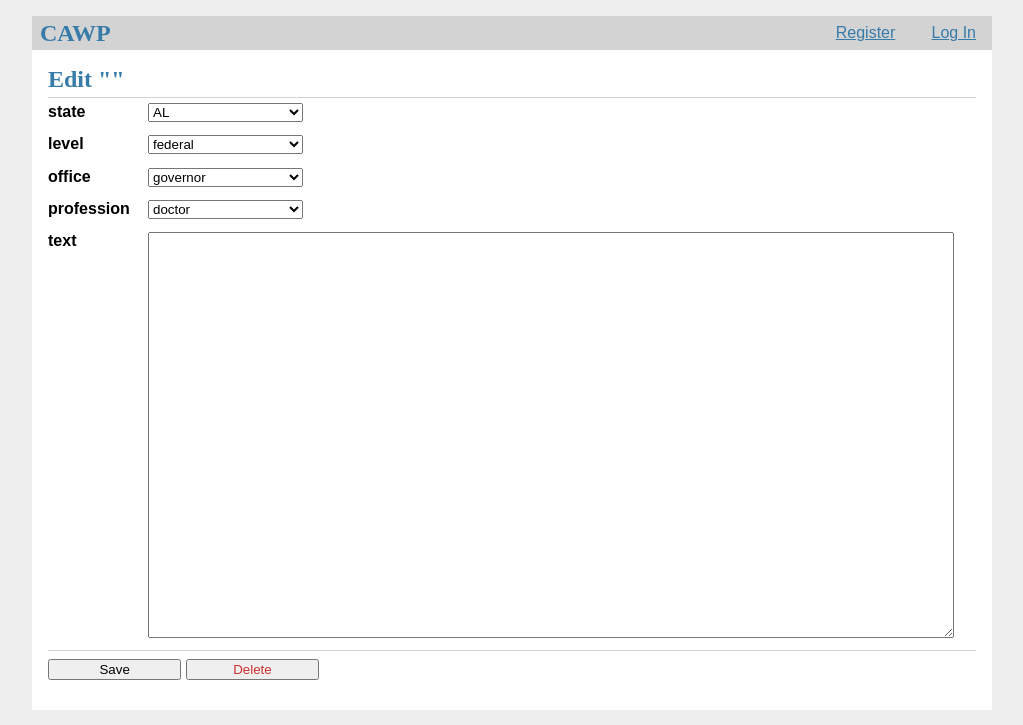
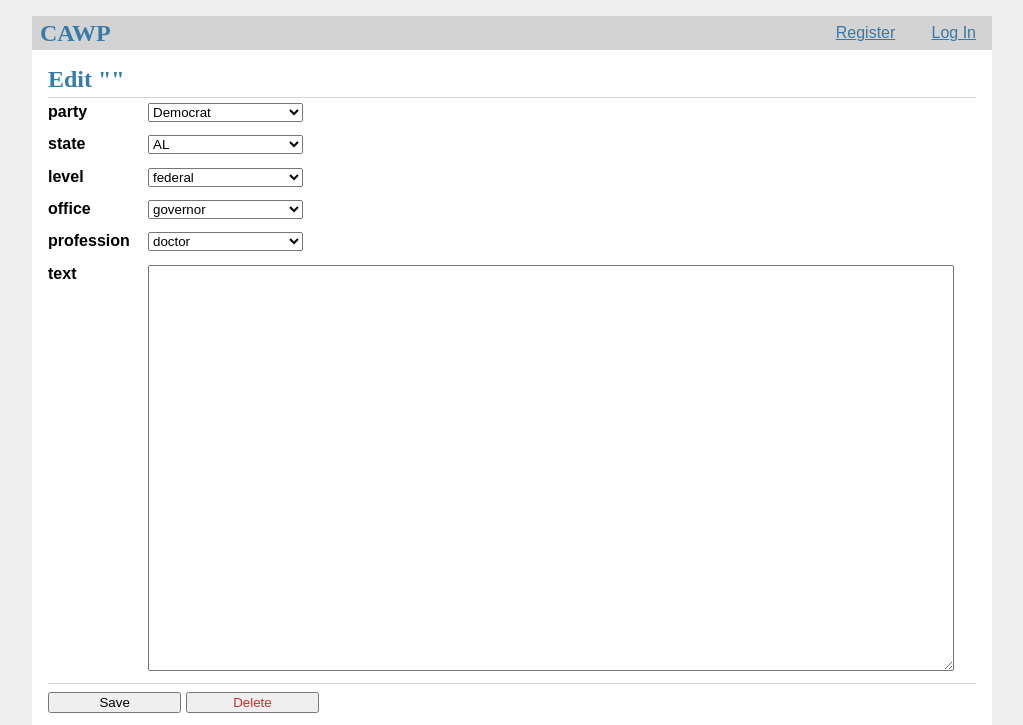
Before and after one commit to Tug63910/CAWP-Amarel, a Flask app: template CAWPr/templates/application/update.html in a window 1280 px wide. Shown: the top 725 px of the page, without its empty margins (128-1151 px from the left). Run offline with Flask 2, Linux system fonts and the light colour scheme; the template is opened without the code that fills it, so the values that code supplies are empty; some libraries are stand-ins or nearby versions.

Commit message:
Amarel-added party to candidate profile

```diff
--- a/CAWPr/application.py
+++ b/CAWPr/application.py
@@ -1,7 +1,7 @@
 import os
 import subprocess
 from flask import (
-	Blueprint, flash, g, redirect, render_template, request, url_for
+    Blueprint, flash, g, redirect, render_template, request, url_for
 )
 from werkzeug.exceptions import abort
 
@@ -15,95 +15,96 @@ bp=Blueprint('application',__name__)
 
 @bp.route('/')
 def index():
-	db=get_db()
-	db.execute(
-		'SELECT p.id, url, state, level, office, profession, created'
-		' FROM post p'
-		' ORDER BY created ASC'
-	)
-	posts=db.fetchall()
-	return render_template('application/index.html',posts=posts)
+    db=get_db()
+    db.execute(
+        'SELECT p.id, url, party, state, level, office, profession, created'
+        ' FROM post p'
+        ' ORDER BY created ASC'
+    )
+    posts=db.fetchall()
+    return render_template('application/index.html',posts=posts)
 
 
 @bp.route('/create', methods=('GET','POST'))
 @login_required
 def create():
-	bucket=GSbucket()
-	BUCKET=bucket.bucket
-	BLOB=bucket.blob
-	if request.method=='POST':
-		url=request.form['url']
-		error=None
+    bucket=GSbucket()
+    BUCKET=bucket.bucket
+    BLOB=bucket.blob
+    if request.method=='POST':
+        url=request.form['url']
+        error=None
 
-		if not url:
-			error='Url required'
+        if not url:
+            error='Url required'
 
-		if error is not None:
-			flash(error)
-		else:
-			db=get_db()
-			CAWPwd=os.path.join(os.getcwd(),"CAWPr/CAWPspider")
-			subprocess.run(["scrapy","crawl", "candidate","-a","url="+url,"-a","BUCKET_NAME="+BUCKET, "-a", "REMOTE_BLOB_NAME="+BLOB],cwd=CAWPwd)
-			text=download_blob(BUCKET,BLOB).decode('utf-8')
-			entry=classifier(text)
-			db.execute(
-				'INSERT INTO post (url, state, level, office, profession,text)'
-				' VALUES (%s,%s,%s,%s,%s,%s);',
-				(url,entry['state'],entry['level'],entry['office'],entry['profession'], entry['text'])
-			)
-			return redirect(url_for('application.index'))
+        if error is not None:
+            flash(error)
+        else:
+            db=get_db()
+            CAWPwd=os.path.join(os.getcwd(),"CAWPr/CAWPspider")
+            subprocess.run(["scrapy","crawl", "candidate","-a","url="+url,"-a","BUCKET_NAME="+BUCKET, "-a", "REMOTE_BLOB_NAME="+BLOB],cwd=CAWPwd)
+            text=download_blob(BUCKET,BLOB).decode('utf-8')
+            entry=classifier(text)
+            db.execute(
+                'INSERT INTO post (url, party, state, level, office, profession,text)'
+                ' VALUES (%s,%s,%s,%s,%s,%s,%s);',
+                (url,entry['party'],entry['state'],entry['level'],entry['office'],entry['profession'], entry['text'])
+            )
+            return redirect(url_for('application.index'))
 
-	return render_template('application/create.html')
+    return render_template('application/create.html')
 
 def get_post(post_id):
-	db=get_db()
-	db.execute(
-		'SELECT p.id, url, state, level, office, profession, text'
-		' FROM post p'
-		' WHERE p.id=%s;',
-		(post_id,)
-	)
-	post=db.fetchone()
+    db=get_db()
+    db.execute(
+        'SELECT p.id, url, party, state, level, office, profession, text'
+        ' FROM post p'
+        ' WHERE p.id=%s;',
+        (post_id,)
+    )
+    post=db.fetchone()
 
-	if post is None:
-		abort(404,"Post id {0} doesn't exist.".format(post_id))
+    if post is None:
+        abort(404,"Post id {0} doesn't exist.".format(post_id))
 
-	return post
+    return post
 
 @bp.route('/<int:post_id>/update', methods=('GET','POST'))
 @login_required
 def update(post_id):
-	post=get_post(post_id)
+    post=get_post(post_id)
 
-	if request.method=='POST':
-		url=post['url']
-		state=request.form['state']
-		level=request.form['level']
-		office=request.form['office']
-		profession=request.form['profession']
-		text=request.form["text"]
-		error=None
+    if request.method=='POST':
+        url=post['url']
+        party=request.form['party']
+        state=request.form['state']
+        level=request.form['level']
+        office=request.form['office']
+        profession=request.form['profession']
+        text=request.form["text"]
+        error=None
 
-		if not url:
-			error='Url required'
+        if not url:
+            error='Url required'
 
-		if error is not None:
-			flash(error)
-		else:
-			db=get_db()
-			db.execute(
-				'UPDATE post SET url=%s, state=%s, level=%s, office=%s, profession=%s, text=%s'
-				' WHERE id=%s;',
-				(url,state,level,office,profession,text,post_id)
-			)
-			return redirect(url_for('application.index'))
+        if error is not None:
+            flash(error)
+        else:
+            db=get_db()
+            db.execute(
+                'UPDATE post SET url=%s, party=%s, state=%s, level=%s, office=%s, profession=%s, text=%s'
+                ' WHERE id=%s;',
+                (url,party,state,level,office,profession,text,post_id)
+            )
+            return redirect(url_for('application.index'))
 
-	return render_template('application/update.html',post=post)
+    return render_template('application/update.html',post=post)
 
 @bp.route('/<int:post_id>/delete', methods=('GET','POST',))
 @login_required
 def delete(post_id):
-	get_post(post_id)
-	db=get_db()
-	db.execute('DELETE FROM post WHERE id = %s;', (post_id,))
-	return redirect(url_for('application.index'))
+    get_post(post_id)
+    db=get_db()
+    db.execute('DELETE FROM post WHERE id = %s;', (post_id,))
+    return redirect(url_for('application.index'))
--- a/CAWPr/index.py
+++ b/CAWPr/index.py
@@ -2,7 +2,7 @@
 def index():
 	db=get_db()
 	db.execute(
-		'SELECT p.id,url,state,level,office,profession'
+		'SELECT p.id,url,party,state,level,office,profession'
 		' FROM post p'
 		' ORDER BY id ASC;'
 	)
--- a/CAWPr/schema.sql
+++ b/CAWPr/schema.sql
@@ -11,6 +11,7 @@ CREATE TABLE post (
 	id SERIAL PRIMARY KEY,
 	created TIMESTAMP NOT NULL DEFAULT CURRENT_TIMESTAMP,
 	url TEXT NOT NULL,
+    party TEXT ,
 	state TEXT ,
 	level TEXT ,
 	office TEXT ,
--- a/CAWPr/templates/application/index.html
+++ b/CAWPr/templates/application/index.html
@@ -14,6 +14,7 @@
 		</caption>
 		<tr>
 			<th>URL</th>
+            <th>party</th>
 			<th>state</th>
 			<th>level</th>
 			<th>office</th>
@@ -22,6 +23,7 @@
 		{% for post in posts %}
 			<tr>
 				<td>{{ post['url'] }}</td>
+                <td>{{ post['party'] }}</td>
 				<td>{{ post['state'] }}</td>
 				<td>{{ post['level'] }}</td>
 				<td>{{ post['office'] }}</td>
--- a/CAWPr/templates/application/update.html
+++ b/CAWPr/templates/application/update.html
@@ -7,6 +7,18 @@
 {% block content %}
 	<form method="post">
 		<div class="row">
+			<div class="col-25">
+				<label for="party">party</label>
+			</div>
+			<div class="col-75">
+				<select name="party" id="party" value="{{ request.form['party'] or post['party'] }}" >
+					<option value="D">Democrat</option>
+					<option value="R">Republican</option>
+					<option value="O">Other</option>
+				</select>
+			</div>
+		</div>
+        <div class="row">
 			<div class="col-25">
 				<label for="state">state</label>
 			</div>
```
Also changed, not shown: CAWPr/models/predict.py (+13 -11 lines), environment.yml (added, +20 -0 lines), requirements.txt (+4 -5 lines), 2 other files.
